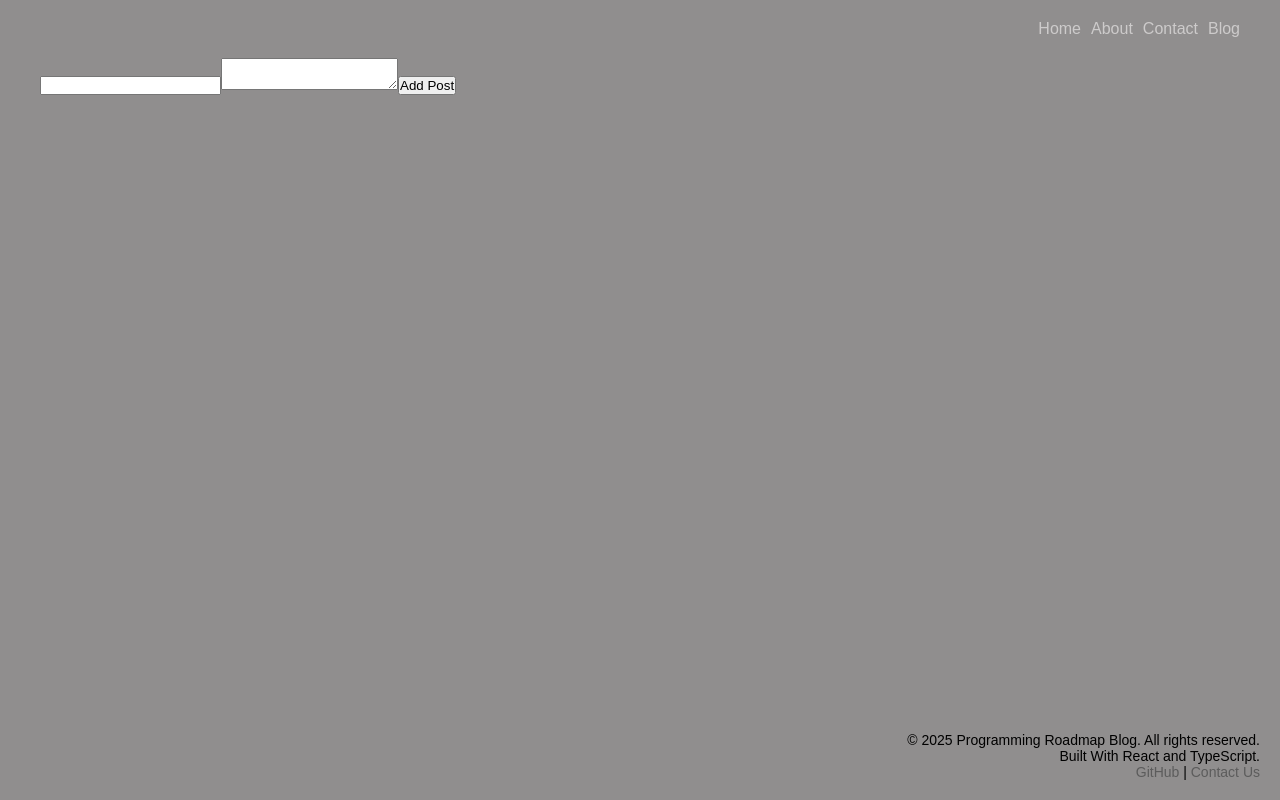
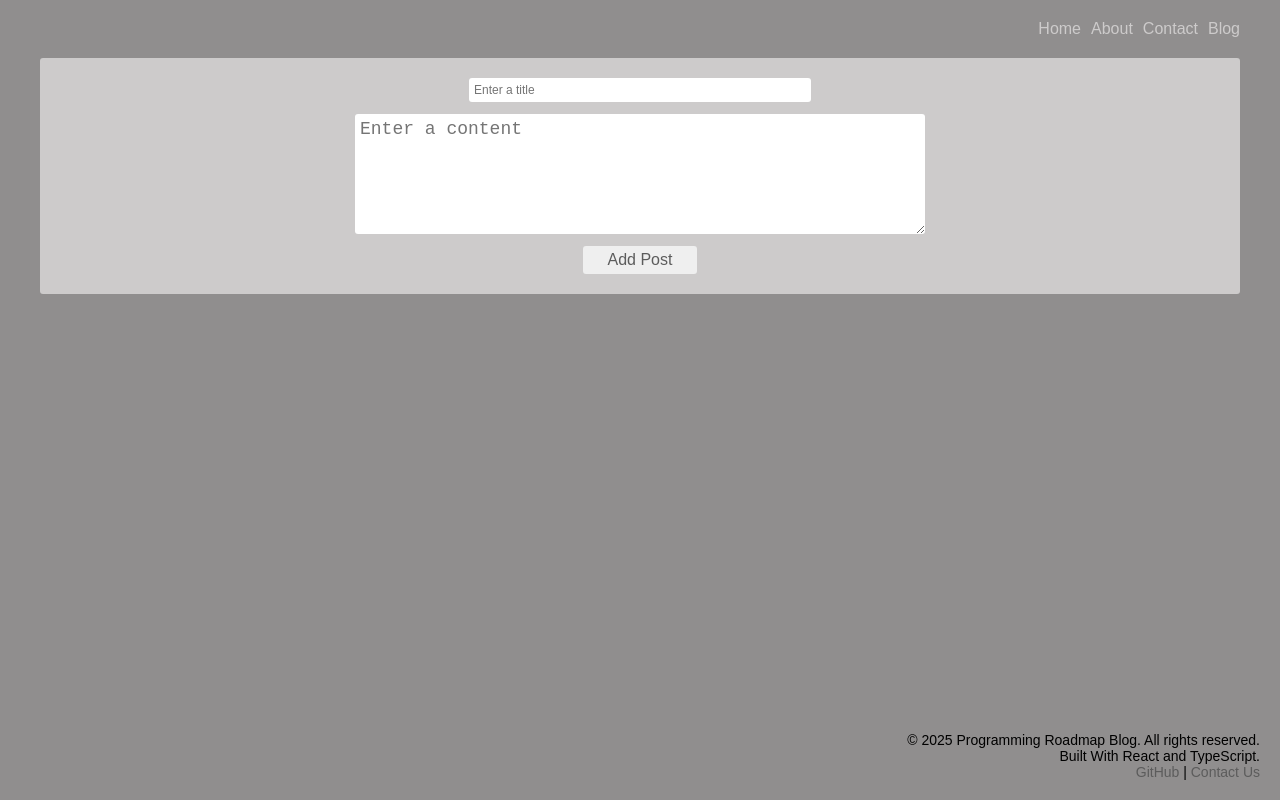
Before and after one commit to okedo01/Blog-post-okedo01, a React (Vite) app: page /add in a window 1280 px wide. Built offline with nearby package versions, Linux system fonts and the light colour scheme; a web font is replaced by a local one.

Commit message:
Styling the Add Post page

```diff
--- a/src/Pages/AddPosts.tsx
+++ b/src/Pages/AddPosts.tsx
@@ -22,10 +22,10 @@ const AddPosts = ({onAddPost}: addPostProps) => {
         navigate("/")
     }
   return (
-    <div>
+    <div className="user-form">
         <form onSubmit={handleSubmit}>
-            <input type="text" value={title} onChange={(e) => setTitle(e.target.value)} />
-            <textarea value={content} onChange={(e) => setContent(e.target.value)}></textarea>
+            <input type="text" placeholder="Enter a title" value={title} onChange={(e) => setTitle(e.target.value)} className="title"/>
+            <textarea placeholder="Enter a content" value={content} onChange={(e) => setContent(e.target.value)} className="content"></textarea>
             <button type="submit">Add Post</button>
         </form>
     </div>
--- a/src/Pages/Contact.tsx
+++ b/src/Pages/Contact.tsx
@@ -14,7 +14,7 @@ const Contact = () => {
       <h3>Reach Us At:</h3>
       <ul>
         <li><strong>Email:</strong> eliahmwelangi01@gmail.com</li>
-        <li><strong>Twitter:</strong> <a href="#" target="_blank" rel="noopener noreferrer">@roadmapblog</a></li>
+        <li><strong>Twitter:</strong> <a href="https://twitter.com/marvel_okedo" target="_blank" rel="noopener noreferrer">@marvel_okedo</a></li>
         <li><strong>GitHub:</strong> <a href="https://github.com/okedo01/Blog-post-okedo01" target="_blank" rel="noopener noreferrer">github.com/roadmapblog</a></li>
       </ul>
 
--- a/src/index.css
+++ b/src/index.css
@@ -58,6 +58,46 @@
     font-size: 18px;
 }
 
+.user-form form {
+    display: flex;
+    flex-direction: column;
+    justify-content: center;
+    align-items: center;
+    gap: 12px 0;
+    padding: 20px 30px;
+    border-radius: 3px;
+    background-color: var(--tertiary);
+}
+.user-form .title {
+    width: 30%;
+    padding: 5px;
+    font-size: 12px;
+    border: none;
+    border-radius: 3px;
+    color: var(--secondary);
+    outline: none;
+}
+.user-form .content {
+    width: 50%;
+    height: 120px;
+    padding: 5px;
+    font-size: 18px;
+    border: none;
+    border-radius: 3px;
+    color: var(--secondary);
+    outline: none;
+}
+.user-form button {
+    width: 10%;
+    padding: 5px;
+    font-size: 16px;
+    border: none;
+    border-radius: 3px;
+    color: var(--secondary);
+    outline: none;
+    cursor: pointer;
+}
+
 .add {
     padding: 0 10px;
     color: var(--tertiary);
```
